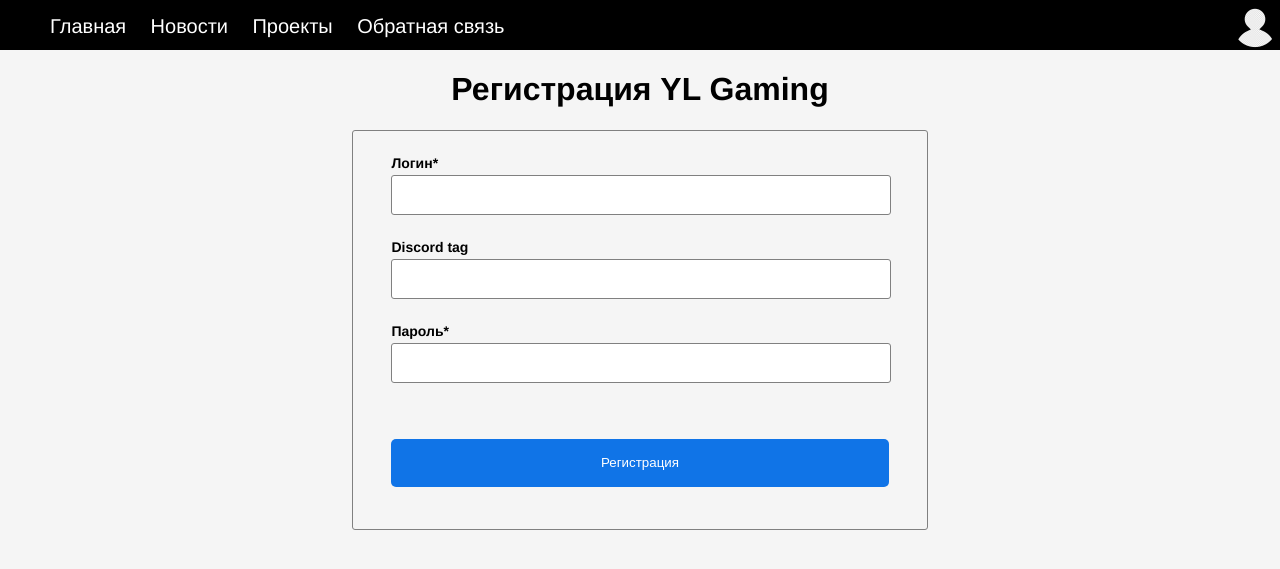
After one commit to InfiRRiar/YL_Gaming_proj, a Flask app: page /registration in a window 1280 px wide. The commit adds this page. Shown: the top 569 px of the page. Run offline with Flask 2, Linux system fonts and the light colour scheme.

Commit message:
registration page and first SQL table was added

```diff
--- a/HTML_classes.py
+++ b/HTML_classes.py
@@ -6,5 +6,11 @@
 class LoginForm(FlaskForm):
     username = StringField('Логин', validators=[DataRequired()])
     password = PasswordField('Пароль', validators=[DataRequired()])
-    remember_me = BooleanField('Запомнить меня')
     submit = SubmitField('Войти в профиль')
+
+
+class RegistrationForm(FlaskForm):
+    username = StringField('Логин*', validators=[DataRequired()])
+    discord_tag = StringField('Discord tag')  # добавить проверку
+    password = PasswordField('Пароль*', validators=[DataRequired()])  # добавить проверку длины пароля
+    submit = SubmitField('Регистрация')
--- a/run.py
+++ b/run.py
@@ -1,5 +1,6 @@
 from flask import Flask, url_for, request, render_template, json, redirect
-from HTML_classes import LoginForm
+from HTML_classes import LoginForm, RegistrationForm
+from data import db_session
 
 app = Flask(__name__)
 app.config['SECRET_KEY'] = 'yandexlyceum_secret_key'
@@ -33,11 +34,19 @@
 @app.route('/login', methods=['GET', 'POST'])
 def login():
     form = LoginForm()
-    print(form.password)
     if form.validate_on_submit():
         return redirect('/success')
     return render_template('login.html', form=form)
 
 
+@app.route('/registration', methods=['GET', 'POST'])
+def registration():
+    form = RegistrationForm()
+    if form.validate_on_submit():
+        return redirect('/success')
+    return render_template('registr.html', form=form)
+
+
 if __name__ == '__main__':
+    db_session.global_init("db/blogs.sqlite")
     app.run(port=8080, host='127.0.0.1')
--- a/static/css/menu.css
+++ b/static/css/menu.css
@@ -55,7 +55,7 @@
   word-break:break-all;
   margin: 0 auto;
   margin-top: 20px;
-  border: 1px solid black;
+  border: 1px solid gray;
   border-radius: 15px;
   height: 25vh;
   width: 65vw;
@@ -112,9 +112,6 @@
   border: 1px solid gray;
   border-radius: 5px;
 }
-div.login_block{
-  margin: auto;
-}
 input.input_login_box{
   height: 5vh;
   box-sizing: border-box;
@@ -149,6 +146,7 @@
   margin: auto;
 }
 a.forgot_password_link{
+  margin-top: 1vh;
   font-size: 11px;
   float: right;
   text-decoration: none;
@@ -163,3 +161,36 @@
 a.no_account{
   text-decoration: none;
 }
+div.registration_boxes{
+  border-radius: 3px;
+  font-size: 14px;
+  box-sizing: border-box;
+  border: 1px solid gray;
+  width: 45vw;
+  height: 50vh;
+  padding: 3vw;
+  padding-top: 3vh;
+  margin: auto;
+}
+input.registr_input{
+  box-sizing: border-box;
+  border: 1px solid gray;
+  border-radius: 3px;
+  padding-left: 3px;
+  font-size: 17px;
+  width: 39vw;
+  margin: auto;
+  margin-top: 0.5vh;
+  margin-bottom: 3vh;
+  height: 5vh;
+}
+input.registr_submit{
+  margin-top: 4vh;
+  cursor: pointer;
+  border: none;
+  border-radius: 5px;
+  color: white;
+  width: 100%;
+  height: 6vh;
+  background-color: #1074e7;
+}
--- a/templates/main.html
+++ b/templates/main.html
@@ -9,7 +9,7 @@
     <p>У сайта 4 раздела: "Главная", где просто вся информация,
       "Новости", "Проекты" (где будет оформлен список игр этой компании) и
     "Обратная связь", по которой пользователи могут связаться с разрабочиками</p>
-    <p>Также есть возможность входа в аккаунт. У аккаунта 2 уровня - Разработчик
+    <p>Также есть возможность входа в аккаунт. У аккаунта 2 уровня - разработчик
     и обычный пользователь. Разработчик может добавлять новости и дополнять список проектов</p>
   </div>
 {% endblock %}
--- a/templates/menu.html
+++ b/templates/menu.html
@@ -16,11 +16,12 @@
         <li class="h"><a href="http://127.0.0.1:8080/news" class="header_link">Новости</a></li>
         <li class="h"><a href="http://127.0.0.1:8080/projects" class="header_link">Проекты</a></li>
         <li class="h"><a href="mailto:serebr911-1@yandex.ru" class="header_link" target="_blank">Обратная связь</a></li>
-        <li class="h"><a href="s" class="header_link"></a></li>
       </ul>
     </nav>
       <aside>
-        <a class="profile_logo" href="s"><img src="../static/images/profile.jpg" alt="" height="50"></a>
+        <a class="profile_logo" href="http://127.0.0.1:8080/login">
+          <img src="../static/images/profile.jpg" alt="" height="50">
+        </a>
       </aside>
   </header>
   <!-- Begin page content -->
--- /dev/null
+++ b/templates/registr.html
@@ -0,0 +1,26 @@
+{%extends "menu.html"%}
+{% block content %}
+<h1 align="center">Регистрация YL Gaming</h1>
+<form action="" method="post">
+  <div>
+    {{form.hidden_tag()}}
+  </div>
+  <div class="registration_boxes">
+    <div class="registration_block">
+      <b>{{form.username.label()}}</b>
+      {{form.username(class="registr_input", spellcheck="false")}}
+    </div>
+    <div class="registration_block">
+      <b>{{form.discord_tag.label()}}</b>
+      {{form.discord_tag(class="registr_input", spellcheck="false")}}
+    </div>
+    <div class="registration_block">
+      <b>{{form.password.label()}}</b>
+      {{form.password(class="registr_input")}}
+    </div>
+    <div class="registration_block">
+      {{form.submit(class="registr_submit")}}
+    </div>
+  </div>
+</form>
+{% endblock %}
```
Also changed, not shown: data/db_session.py (added, +33 -0 lines), templates/login.html (+13 -14 lines), data/__all_models.py (added), db/blogs.sqlite (added).
